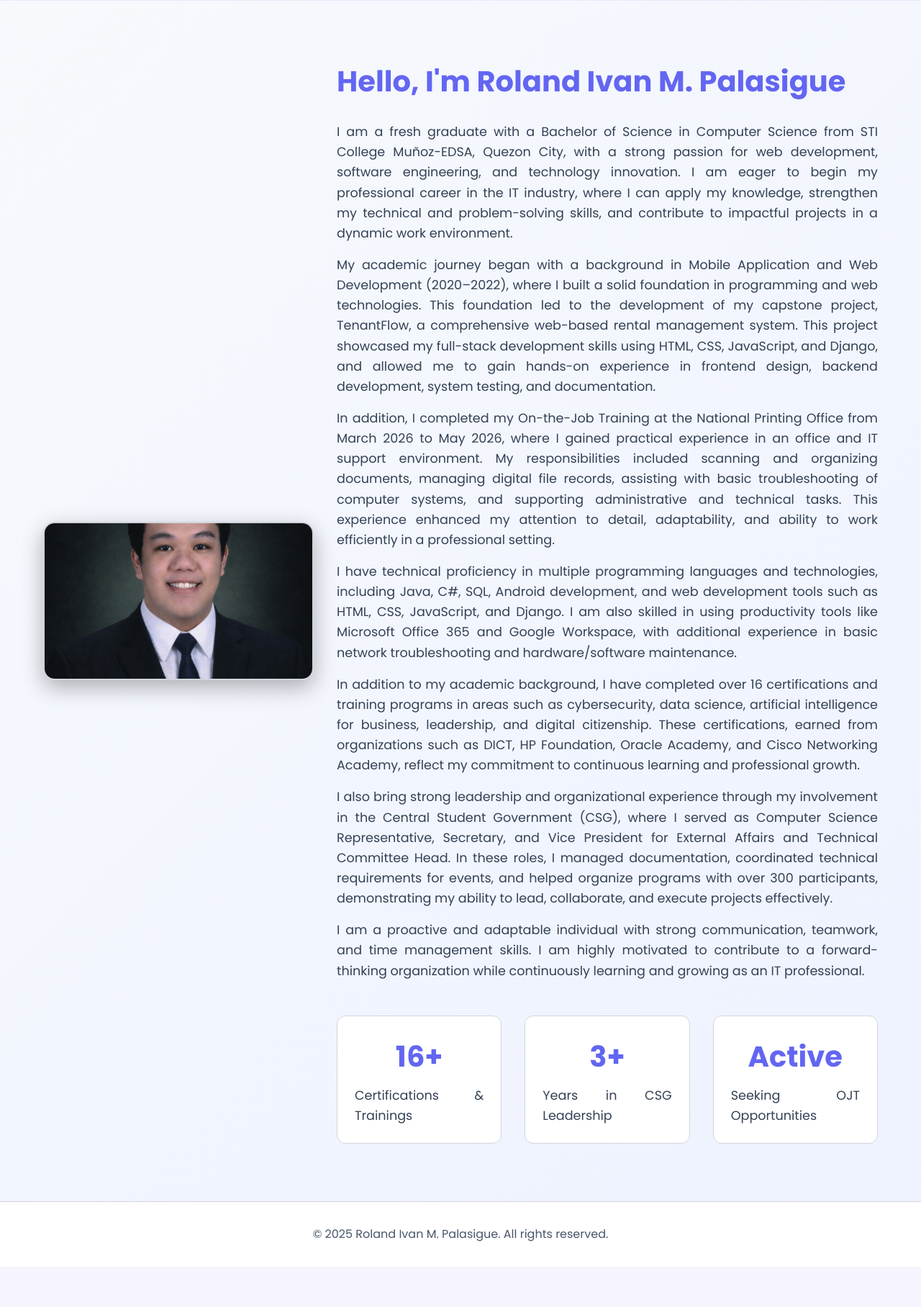
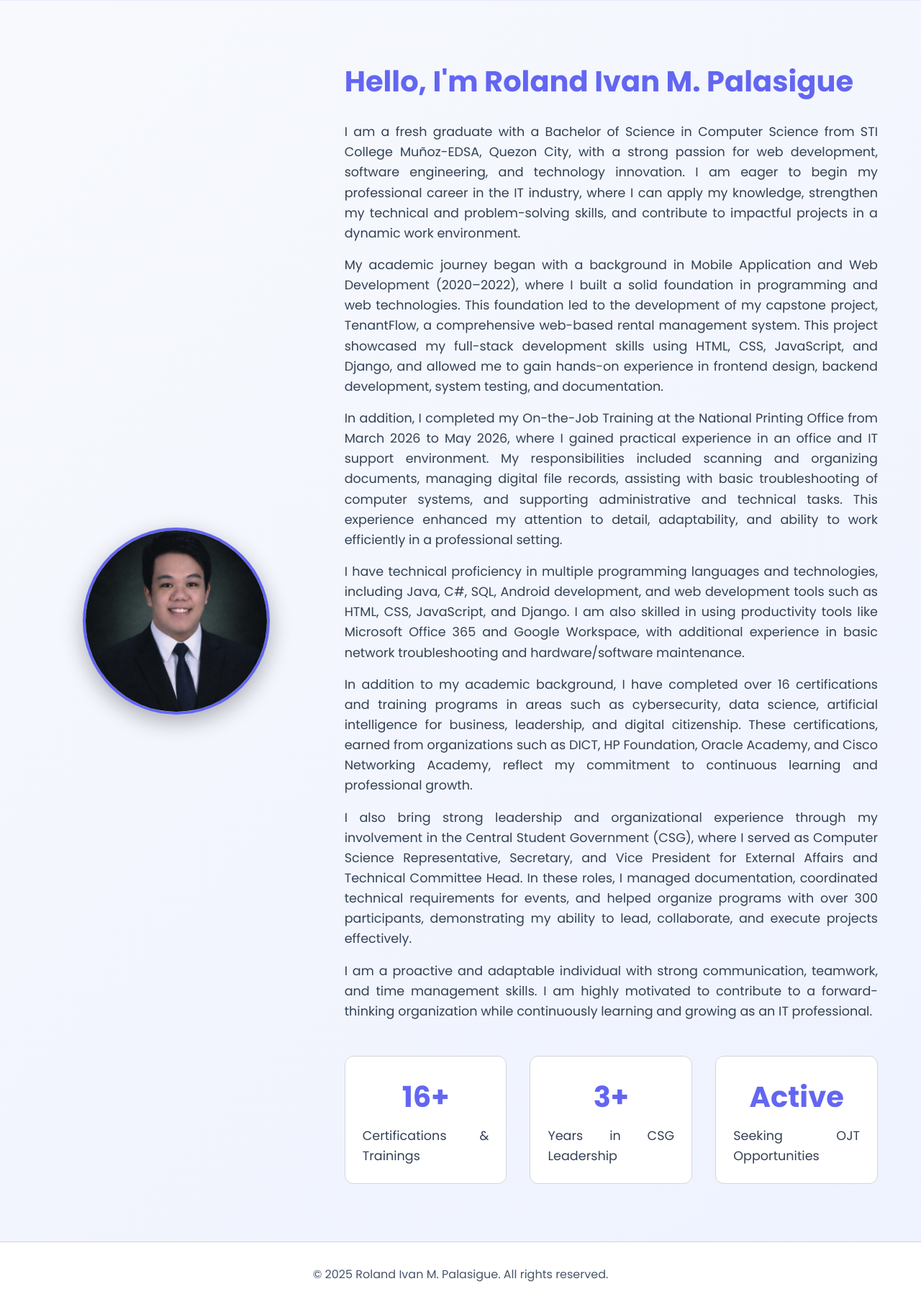
Before and after one commit to ivanzkiee/portfolioroland.io, a Django app: template portfolio/templates/portfolio/about.html in a window 1280 px wide. Shown: the part 315-2131 px from the top of the page at 72% size. Before the commit the page ends 2040 px from the top, so only its background shows below. Run offline with Django 4.2, Linux system fonts and the light colour scheme; the template is opened without the code that fills it, so the values that code supplies are empty.

Commit message:
Update style.css

```diff
--- a/static/portfolio/css/style.css
+++ b/static/portfolio/css/style.css
@@ -198,50 +198,6 @@ body {
 
 .theme-toggle-icon {
     font-size: 1.1rem;
-}
-
-/* About profile image styles */
-.about-section .about-content {
-    display: grid;
-    grid-template-columns: 1fr 2fr;
-    gap: 2rem;
-    align-items: center;
-}
-
-.about-section .about-image {
-    display: flex;
-    justify-content: center;
-}
-
-.profile-image {
-    width: 220px;
-    height: 220px;
-    object-fit: cover;
-    border-radius: 50%;
-    border: 4px solid var(--primary-color);
-    box-shadow: 0 12px 30px rgba(0,0,0,0.16);
-}
-
-.image-placeholder {
-    width: 220px;
-    height: 220px;
-    border: 2px dashed var(--primary-color);
-    border-radius: 50%;
-    display: flex;
-    align-items: center;
-    justify-content: center;
-    color: var(--text-secondary);
-    font-size: 0.95rem;
-    text-align: center;
-}
-
-@media (max-width: 900px) {
-    .about-section .about-content {
-        grid-template-columns: 1fr;
-    }
-    .about-section .about-image {
-        margin-bottom: 1.5rem;
-    }
 }
 
 
@@ -475,34 +431,41 @@ h1, h2, h3, h4, h5, h6 {
     display: grid;
     grid-template-columns: 1fr 2fr;
     gap: 3rem;
-    align-items: start;
+    align-items: center;
 }
 
 .about-image {
     position: sticky;
     top: 100px;
+    display: flex;
+    justify-content: center;
 }
 
 .profile-image {
-    width: 100%;
-    aspect-ratio: 1;
+    width: 260px;
+    height: 260px;
+    max-width: 100%;
+    display: block;
     object-fit: cover;
-    border-radius: 16px;
-    border: 2px solid var(--border-color);
+    object-position: center 18%;
+    border-radius: 50%;
+    border: 4px solid var(--primary-color);
     box-shadow: var(--shadow);
 }
 
 .image-placeholder {
-    width: 100%;
-    aspect-ratio: 1;
+    width: 260px;
+    height: 260px;
+    max-width: 100%;
     background: var(--dark-card);
-    border: 2px solid var(--border-color);
-    border-radius: 16px;
+    border: 2px dashed var(--primary-color);
+    border-radius: 50%;
     display: flex;
     align-items: center;
     justify-content: center;
     color: var(--text-muted);
-    font-size: 1.25rem;
+    font-size: 0.95rem;
+    text-align: center;
 }
 
 .about-text h2 {
```
